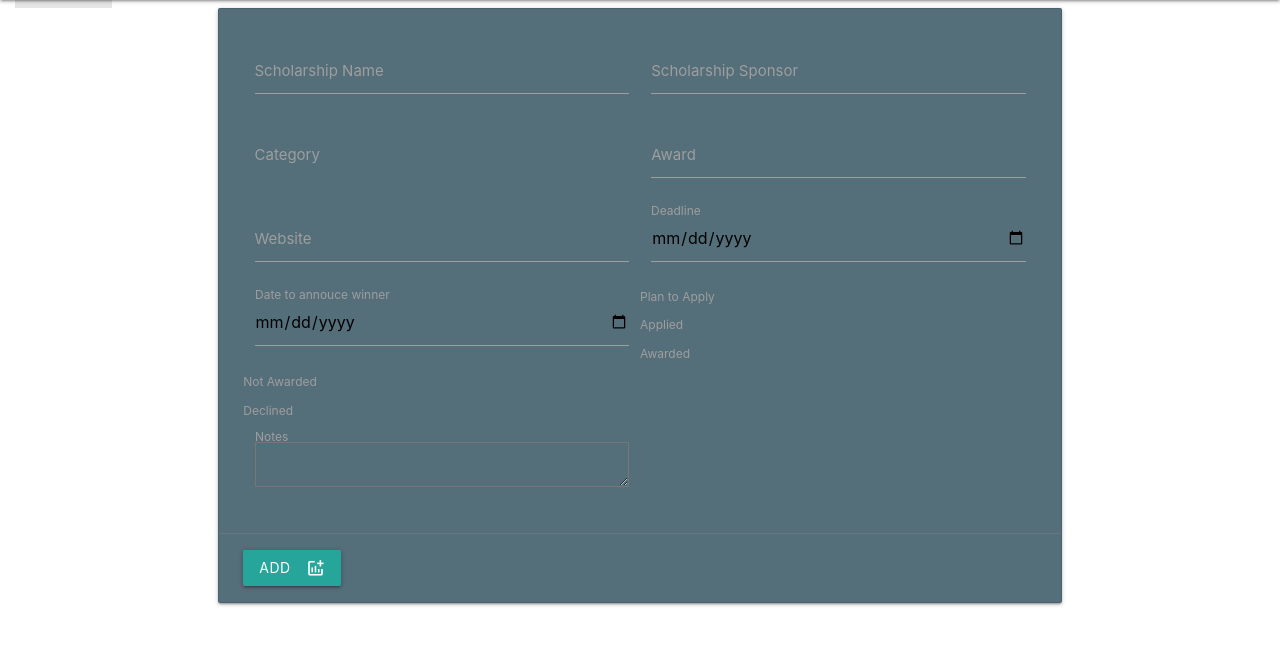
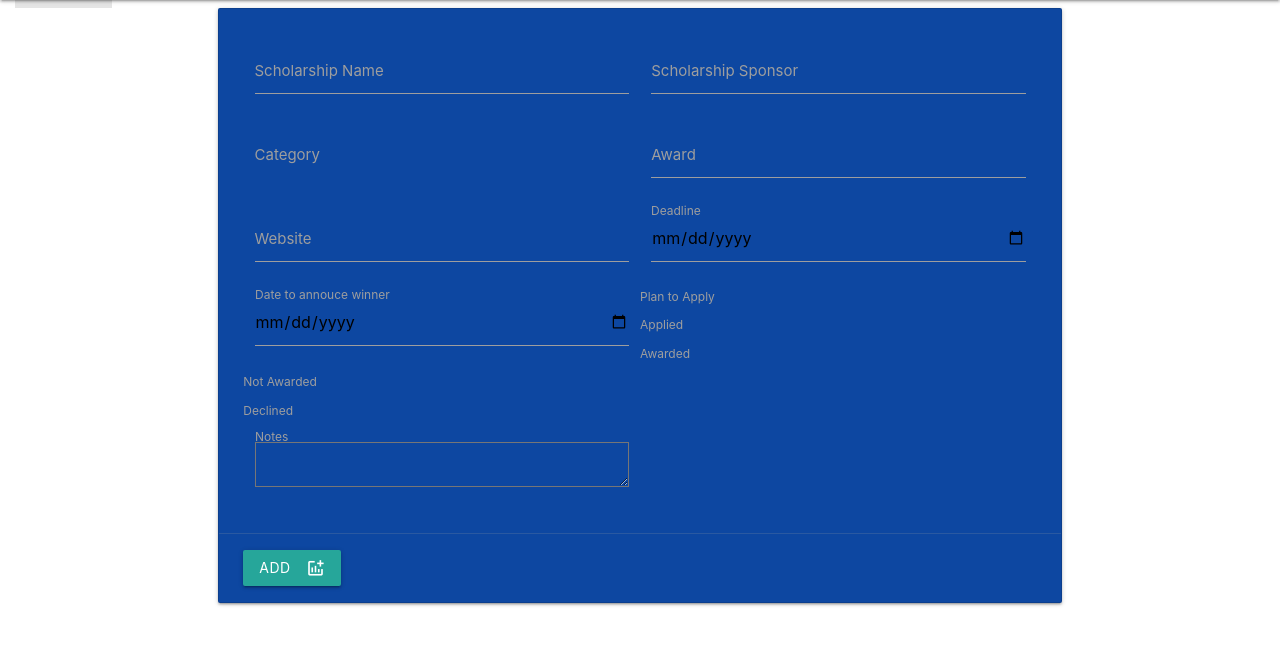
Before and after one commit to tracyjohnson213/tracker, a Flask app: page /add_scholarship in a window 1280 px wide. Shown: the part 64-709 px from the top of the page. Run offline with Flask 2, Linux system fonts and the light colour scheme; data that the repository does not hold is empty; some libraries are stand-ins or nearby versions.

Commit message:
Update card background color

```diff
--- a/templates/add_scholarship.html
+++ b/templates/add_scholarship.html
@@ -2,11 +2,11 @@
 {% block content %}
         <form class="row" method="POST" action="{{ url_for('add_scholarship') }}">
             <div class="col s6 m4">
-                <div class="card blue-grey darken-1">
+                <div class="card blue darken-4">
                     <div class="card-content white-text">
                         <!-- SCHOLARSHIP NAME -->
                         <div class="input-field col s6">
-                            <input id="scholarship_name" name="scholarship_name" type="text" class="validate">
+                            <input id="scholarship_name" name="scholarship_name" type="text" class="validate" required>
                             <label for="scholarship_name">Scholarship Name</label>
                         </div>
                         <!-- SCHOLARSHIP SPONSOR -->
--- a/templates/delete_scholarship.html
+++ b/templates/delete_scholarship.html
@@ -3,7 +3,7 @@
 
     <form class="row" method="POST" action="{{ url_for('delete_scholarship', scholarship_id=scholarship._id) }}">
         <div class="col s6 m4">
-            <div class="card blue-grey darken-1">
+            <div class="card blue darken-4">
                 <div class="card-content white-text">
                     <!-- SCHOLARSHIP NAME -->
                     <span class="card-title">{{ scholarship.scholarship_name}}</span>
--- a/templates/edit_scholarship.html
+++ b/templates/edit_scholarship.html
@@ -2,7 +2,7 @@
 {% block content %}
         <form class="row" method="POST" action="{{ url_for('edit_scholarship', scholarship_id=scholarship._id) }}">
             <div class="col s6 m4">
-                <div class="card blue-grey darken-1">
+                <div class="card blue darken-4">
                     <div class="card-content white-text">
                         <!-- SCHOLARSHIP NAME -->
                         <div class="input-field col s6">
--- a/templates/login.html
+++ b/templates/login.html
@@ -3,7 +3,7 @@
 
     <form class="row" action="{{ url_for('login') }}">
         <div class="col s6 m4">
-            <div class="card blue-grey darken-1">
+            <div class="card blue darken-4">
                 <div class="card-content white-text">
                     <!-- EMAIL -->
                     <div class="input-field col s6">
--- a/templates/register.html
+++ b/templates/register.html
@@ -3,7 +3,7 @@
 
     <form class="row" method="POST" action="{{ url_for('register') }}">
         <div class="col s6 m4">
-            <div class="card blue-grey darken-1">
+            <div class="card blue darken-4">
                 <div class="card-content white-text">
                     <!-- FIRST NAME -->
                     <div class="input-field col s6">
--- a/templates/scholarships.html
+++ b/templates/scholarships.html
@@ -3,7 +3,7 @@
     {% for scholarship in scholarships %}
         <div class="row">
             <div class="col s12 m6">
-                <div class="card blue-grey darken-1">
+                <div class="card blue darken-4">
                     <div class="card-content white-text">
                         <!-- NAME -->
                         <span class="card-title"><a href="{{ url_for('view_scholarship', scholarship_id=scholarship._id) }}">{{ scholarship.scholarship_name }}</a></span>
@@ -36,7 +36,7 @@
 
     <div class="row">
         <div class="col s12 m6">
-            <div class="card blue-grey darken-1">
+            <div class="card blue darken-4">
                 <div class="card-content white-text">
                     <h3 class="red-text center-align">No Results Found<h3>
                 </div>
--- a/templates/view_scholarship.html
+++ b/templates/view_scholarship.html
@@ -2,7 +2,7 @@
 {% block content %}
         <div class="row">
             <div class="col s6 m4">
-                <div class="card blue-grey darken-1">
+                <div class="card blue darken-4">
                     <div class="card-content white-text">
                         <!-- SCHOLARSHIP NAME -->
                         <span class="card-title">{{ scholarship.scholarship_name}}</span>
```
